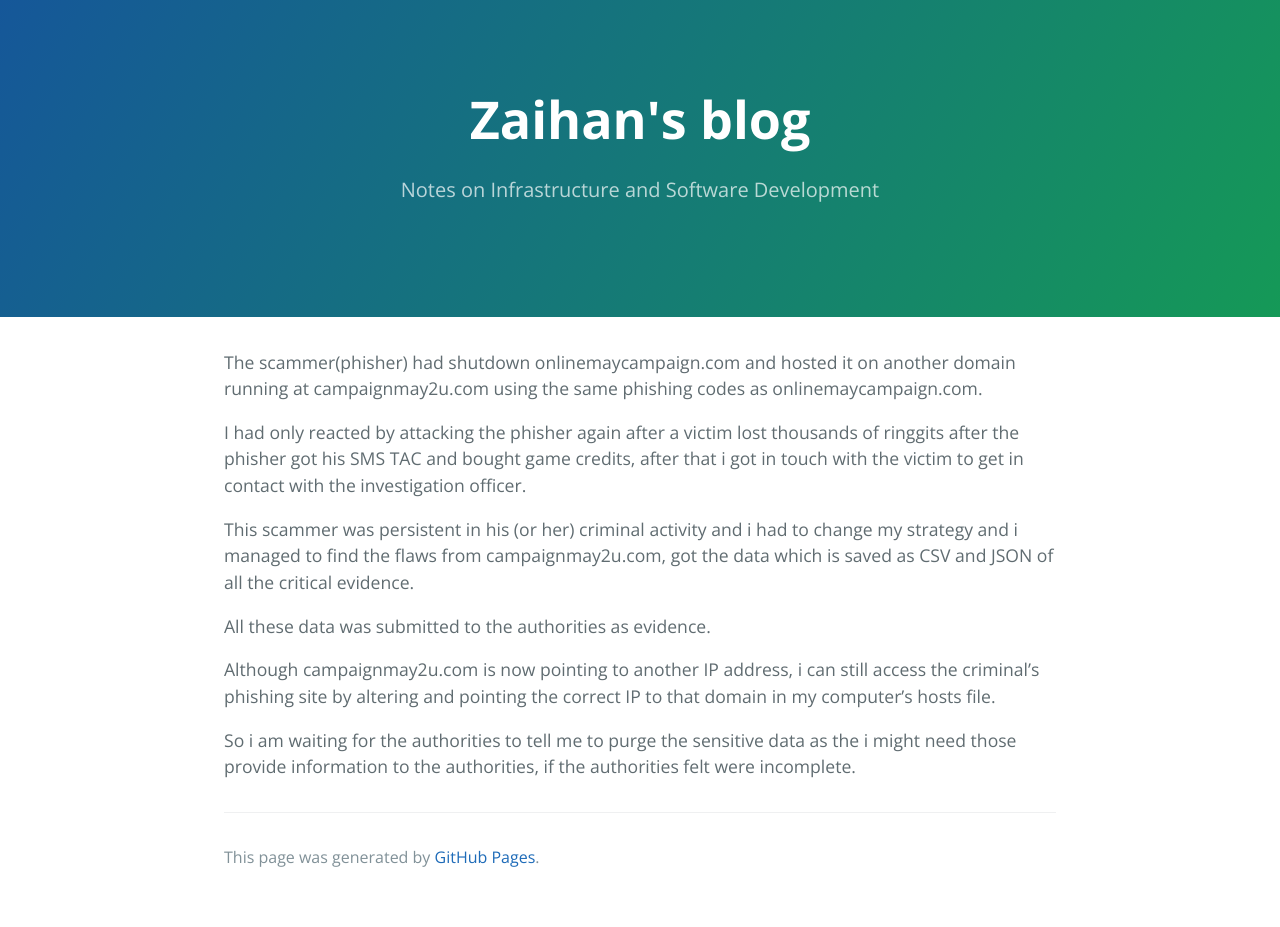
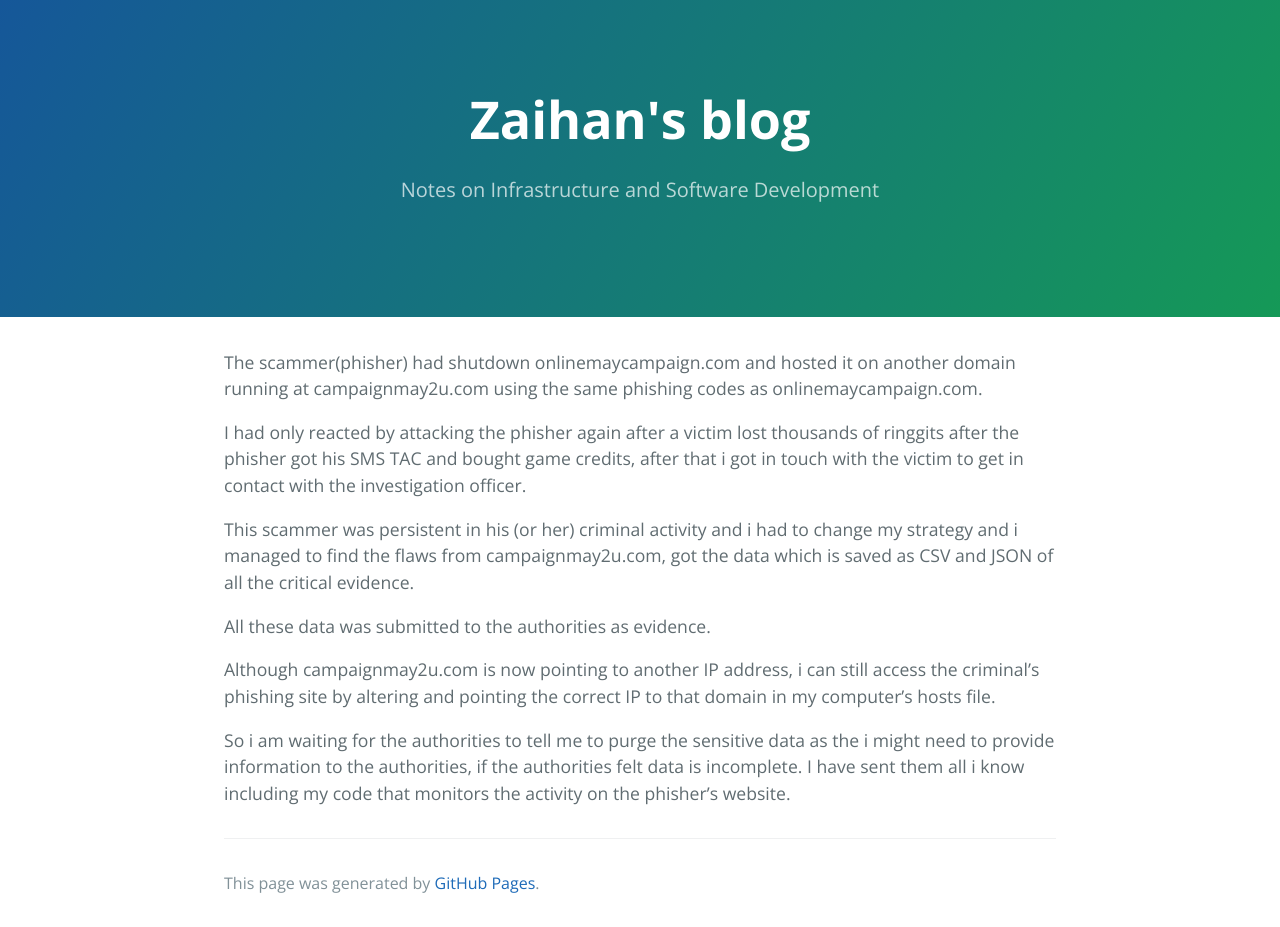
Before and after one commit to muhammadn/muhammadn.github.io, a Jekyll site: the page built from _posts/2021-02-08-collecting-intellgence.md, in a window 1280 px wide. Built offline with Jekyll 4.4.1, drawn with Linux system fonts in a browser that asks for light colours; before the commit the page ends 901 px from its top, so only the background shows below that.

Commit message:
be more specific on words

```diff
--- a/_posts/2021-02-08-collecting-intellgence.md
+++ b/_posts/2021-02-08-collecting-intellgence.md
@@ -14,4 +14,4 @@ All these data was submitted to the authorities as evidence.
 
 Although campaignmay2u.com is now pointing to another IP address, i can still access the criminal's phishing site by altering and pointing the correct IP to that domain in my computer's hosts file.
 
-So i am waiting for the authorities to tell me to purge the sensitive data as the i might need those provide information to the authorities, if the authorities felt were incomplete.
+So i am waiting for the authorities to tell me to purge the sensitive data as the i might need to provide information to the authorities, if the authorities felt data is incomplete. I have sent them all i know including my code that monitors the activity on the phisher's website.
```
